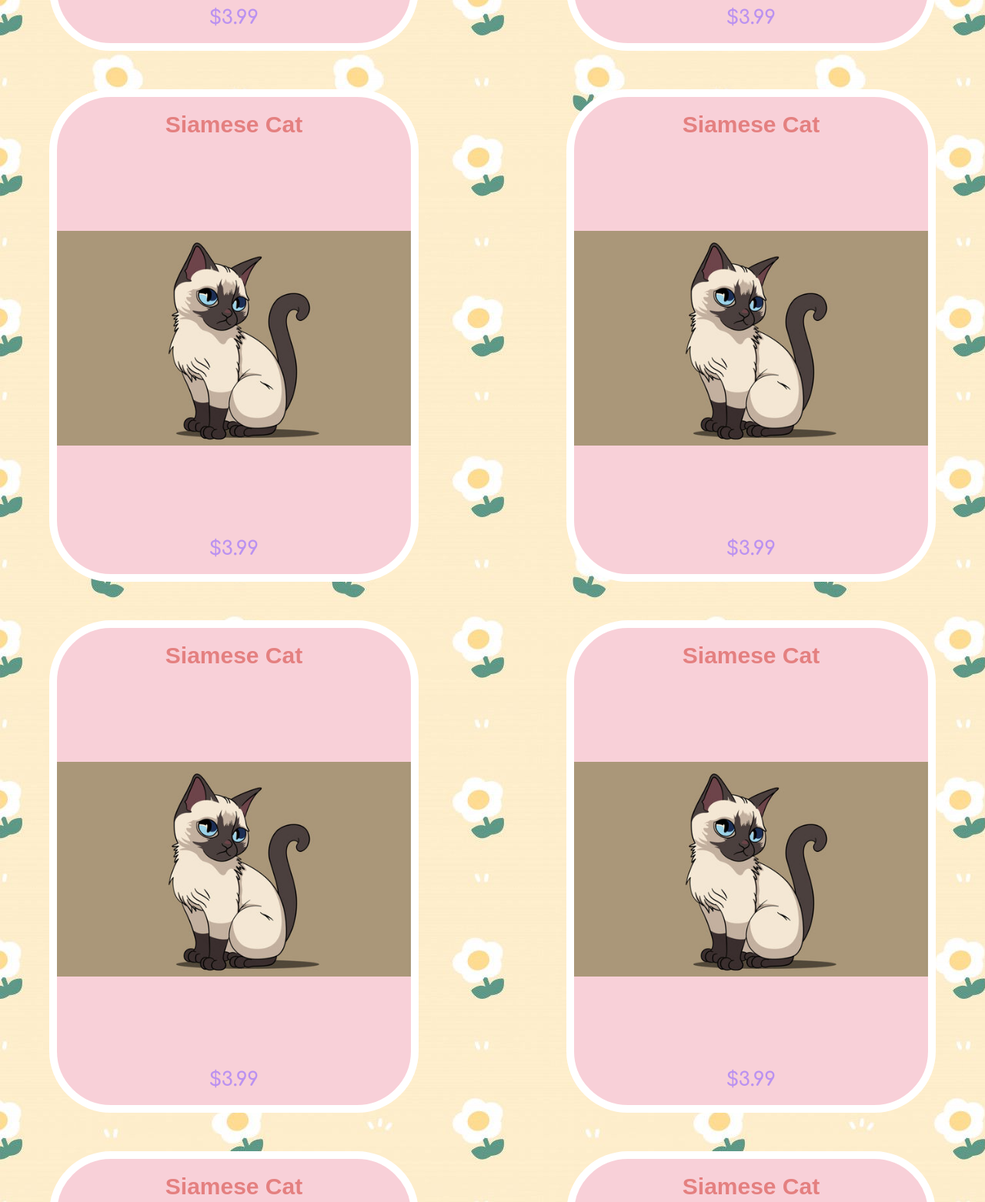
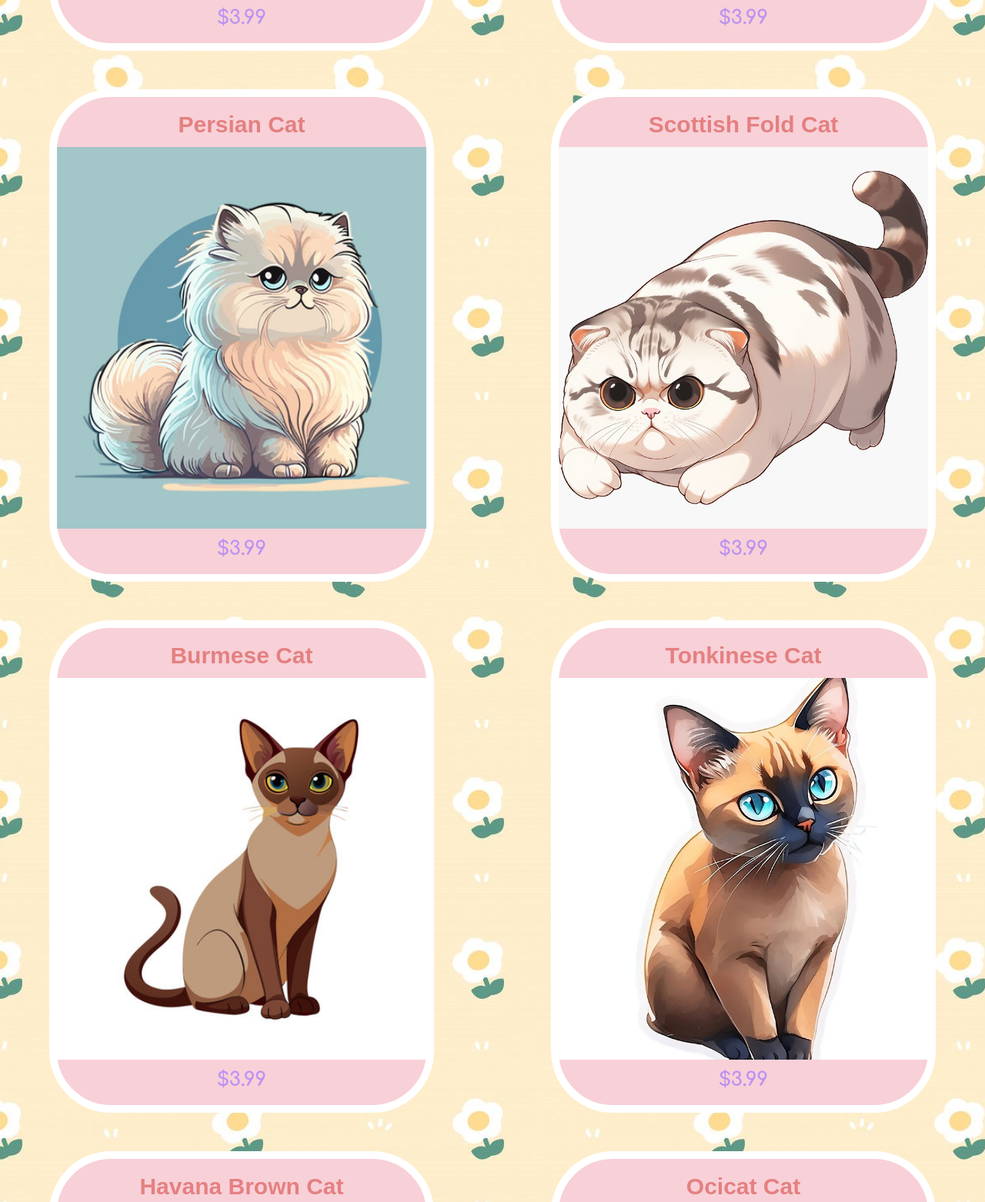
Before and after one commit to staten-island-tech/flexbox-gallery-project-ninac13, a plain HTML site: page index.html in a window 1280 px wide. Shown: the part 724-2286 px from the top of the page at 77% size. Drawn offline with Linux system fonts and the light colour scheme; a web font is replaced by a local one.

Commit message:
finished images 9/18

```diff
--- a/index.html
+++ b/index.html
@@ -21,43 +21,43 @@
                 <h3 class = "card-price">$3.99</h3>
             </div>
             <div class="card">
-                <h2 class = "card-header">Siamese Cat</h2>
-                <img class = "card-img" src = "img/siamesecat.jpg" alt = ""/>
+                <h2 class = "card-header">British Shorthair Cat</h2>
+                <img class = "card-img" src = "img/britishshorthair.jpg" alt = ""/>
                 <h3 class = "card-price">$3.99</h3>
             </div>
             <div class="card">
-                <h2 class = "card-header">Siamese Cat</h2>
-                <img class = "card-img" src = "img/siamesecat.jpg" alt = ""/>
+                <h2 class = "card-header">Persian Cat</h2>
+                <img class = "card-img" src = "img/persiancat.jpg" alt = ""/>
                 <h3 class = "card-price">$3.99</h3>
             </div>
             <div class="card">
-                <h2 class = "card-header">Siamese Cat</h2>
-                <img class = "card-img" src = "img/siamesecat.jpg" alt = ""/>
+                <h2 class = "card-header">Scottish Fold Cat</h2>
+                <img class = "card-img" src = "img/scottishfoldcat.jpg" alt = ""/>
                 <h3 class = "card-price">$3.99</h3>
             </div>
             <div class="card">
-                <h2 class = "card-header">Siamese Cat</h2>
-                <img class = "card-img" src = "img/siamesecat.jpg" alt = ""/>
+                <h2 class = "card-header">Burmese Cat</h2>
+                <img class = "card-img" src = "img/burmesecat.jpg" alt = ""/>
                 <h3 class = "card-price">$3.99</h3>
             </div>
             <div class="card">
-                <h2 class = "card-header">Siamese Cat</h2>
-                <img class = "card-img" src = "img/siamesecat.jpg" alt = ""/>
+                <h2 class = "card-header">Tonkinese Cat</h2>
+                <img class = "card-img" src = "img/tonkinesecat.jpg" alt = ""/>
                 <h3 class = "card-price">$3.99</h3>
             </div>
             <div class="card">
-                <h2 class = "card-header">Siamese Cat</h2>
-                <img class = "card-img" src = "img/siamesecat.jpg" alt = ""/>
+                <h2 class = "card-header">Havana Brown Cat</h2>
+                <img class = "card-img" src = "img/havanabrowncat.jpg" alt = ""/>
                 <h3 class = "card-price">$3.99</h3>
             </div>
             <div class="card">
-                <h2 class = "card-header">Siamese Cat</h2>
-                <img class = "card-img" src = "img/siamesecat.jpg" alt = ""/>
+                <h2 class = "card-header">Ocicat Cat</h2>
+                <img class = "card-img" src = "img/ocicatcat.jpg" alt = ""/>
                 <h3 class = "card-price">$3.99</h3>
             </div>
             <div class="card">
-                <h2 class = "card-header">Siamese Cat</h2>
-                <img class = "card-img" src = "img/siamesecat.jpg" alt = ""/>
+                <h2 class = "card-header">Snowshoe Cat</h2>
+                <img class = "card-img" src = "img/snowshoecat.jpg" alt = ""/>
                 <h3 class = "card-price">$3.99</h3>
             </div>
         </div>
--- a/style.css
+++ b/style.css
@@ -40,6 +40,7 @@ body{
 .card{
     height: 40rem;
     width: 30rem;
+    min-width: 500px;
     border: 2px solid rgb(255, 255, 255);
     border-radius: 80px;
     border-width: 10px;
@@ -54,7 +55,7 @@ body{
 
 .card-img{
     width: 100%;
-    height: 45%;
+    height: 80%;
     object-fit: cover;
 }
 
```
Also changed, not shown: img/britishshorthair.jpg (added), img/burmesecat.jpg (added), img/havanabrowncat.jpg (added), img/ocicatcat.jpg (added), img/persiancat.jpg (added), img/scottishfoldcat.jpg (added), img/snowshoecat.jpg (added), img/tonkinesecat.jpg (added).
